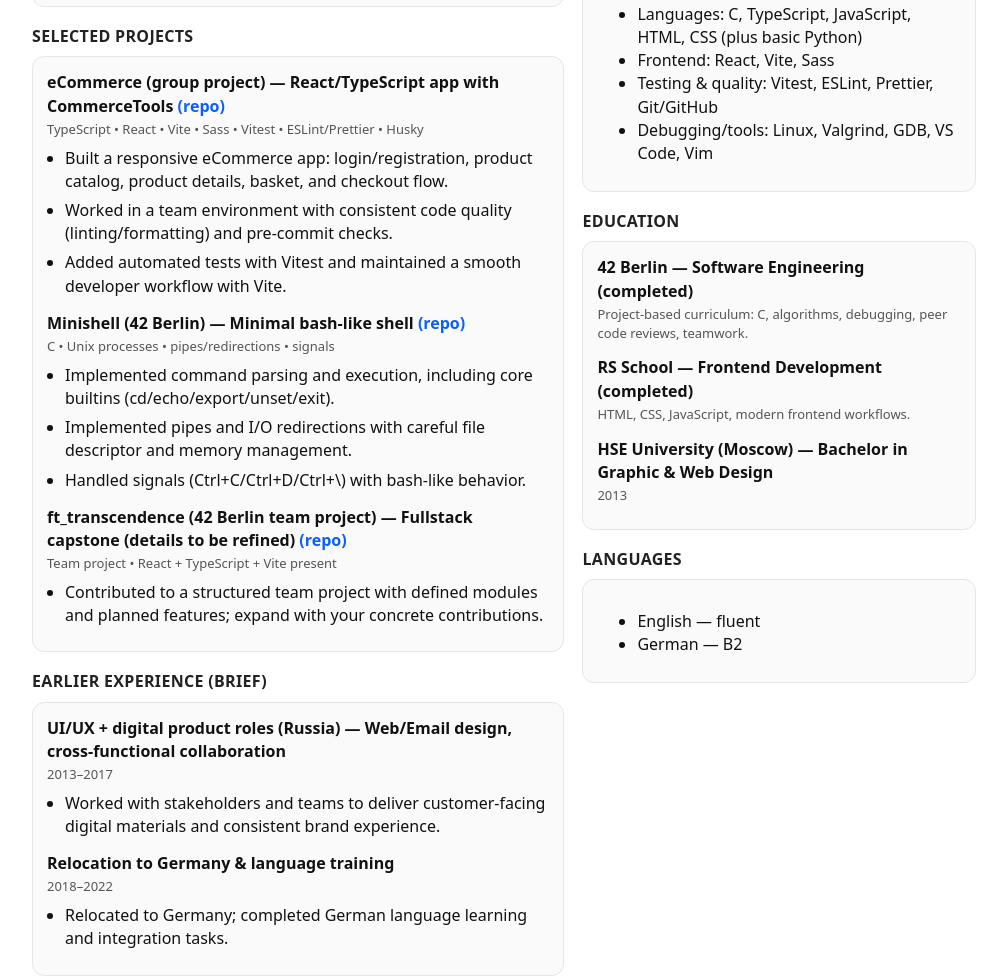
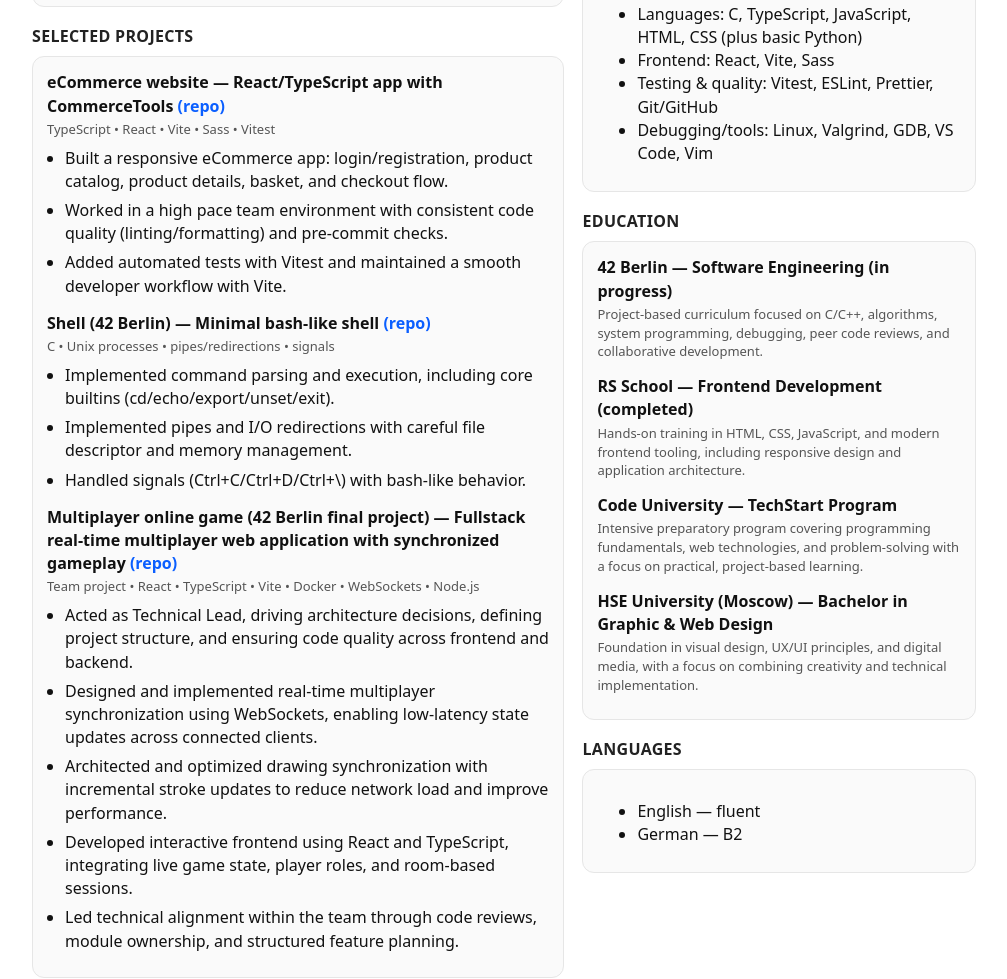
Before and after one commit to n-andr/cv, a plain HTML site: page en/index.html in a window 1280 px wide. Shown: the part 483-1462 px from the top of the page, without its empty margins (136-1143 px from the left). Drawn offline with Linux system fonts and the light colour scheme.

Commit message:
add: update en content

```diff
--- a/assets/cv.en.json
+++ b/assets/cv.en.json
@@ -37,18 +37,18 @@
   },
   "projects": [
     {
-      "name": "eCommerce (group project)",
+      "name": "eCommerce website",
       "tagline": "React/TypeScript app with CommerceTools",
-      "stack": "TypeScript • React • Vite • Sass • Vitest • ESLint/Prettier • Husky",
+      "stack": "TypeScript • React • Vite • Sass • Vitest",
       "links": { "repo": "https://github.com/n-andr/eCommerce-group-project" },
       "bullets": [
         { "text": "Built a responsive eCommerce app: login/registration, product catalog, product details, basket, and checkout flow.", "focus": ["fullstack", "frontend"] },
-        { "text": "Worked in a team environment with consistent code quality (linting/formatting) and pre-commit checks.", "focus": ["fullstack", "frontend", "backend"] },
+        { "text": "Worked in a high pace team environment with consistent code quality (linting/formatting) and pre-commit checks.", "focus": ["fullstack", "frontend", "backend"] },
         { "text": "Added automated tests with Vitest and maintained a smooth developer workflow with Vite.", "focus": ["fullstack", "frontend"] }
       ]
     },
     {
-      "name": "Minishell (42 Berlin)",
+      "name": "Shell (42 Berlin)",
       "tagline": "Minimal bash-like shell",
       "stack": "C • Unix processes • pipes/redirections • signals",
       "links": { "repo": "https://github.com/n-andr/minishell" },
@@ -59,14 +59,33 @@
       ]
     },
     {
-      "name": "ft_transcendence (42 Berlin team project)",
-      "tagline": "Fullstack capstone (details to be refined)",
-      "stack": "Team project • React + TypeScript + Vite present",
-      "links": { "repo": "https://github.com/n-andr/Transcendence" },
-      "bullets": [
-        { "text": "Contributed to a structured team project with defined modules and planned features; expand with your concrete contributions.", "focus": ["fullstack", "frontend", "backend"] }
-      ]
+  "name": "Multiplayer online game (42 Berlin final project)",
+  "tagline": "Fullstack real-time multiplayer web application with synchronized gameplay",
+  "stack": "Team project • React • TypeScript • Vite • Docker • WebSockets • Node.js",
+  "links": { "repo": "https://github.com/n-andr/Transcendence" },
+  "bullets": [
+    {
+      "text": "Acted as Technical Lead, driving architecture decisions, defining project structure, and ensuring code quality across frontend and backend.",
+      "focus": ["leadership", "architecture","fullstack", "frontend", "backend"]
+    },
+    {
+      "text": "Designed and implemented real-time multiplayer synchronization using WebSockets, enabling low-latency state updates across connected clients.",
+      "focus": ["backend", "websockets", "fullstack", "frontend"]
+    },
+    {
+      "text": "Architected and optimized drawing synchronization with incremental stroke updates to reduce network load and improve performance.",
+      "focus": ["frontend", "performance", "fullstack"]
+    },
+    {
+      "text": "Developed interactive frontend using React and TypeScript, integrating live game state, player roles, and room-based sessions.",
+      "focus": ["frontend", "fullstack"]
+    },
+    {
+      "text": "Led technical alignment within the team through code reviews, module ownership, and structured feature planning.",
+      "focus": ["teamwork", "leadership", "fullstack", "frontend"]
     }
+  ]
+}
   ],
   "experience": [
     {
@@ -85,10 +104,23 @@
     }
   ],
   "education": [
-    { "title": "42 Berlin — Software Engineering (completed)", "details": "Project-based curriculum: C, algorithms, debugging, peer code reviews, teamwork." },
-    { "title": "RS School — Frontend Development (completed)", "details": "HTML, CSS, JavaScript, modern frontend workflows." },
-    { "title": "HSE University (Moscow) — Bachelor in Graphic & Web Design", "details": "2013" }
-  ],
+  {
+    "title": "42 Berlin — Software Engineering (in progress)",
+    "details": "Project-based curriculum focused on C/C++, algorithms, system programming, debugging, peer code reviews, and collaborative development."
+  },
+  {
+    "title": "RS School — Frontend Development (completed)",
+    "details": "Hands-on training in HTML, CSS, JavaScript, and modern frontend tooling, including responsive design and application architecture."
+  },
+  {
+    "title": "Code University — TechStart Program",
+    "details": "Intensive preparatory program covering programming fundamentals, web technologies, and problem-solving with a focus on practical, project-based learning."
+  },
+  {
+    "title": "HSE University (Moscow) — Bachelor in Graphic & Web Design",
+    "details": "Foundation in visual design, UX/UI principles, and digital media, with a focus on combining creativity and technical implementation."
+  }
+],
   "languages": [
     "English — fluent",
     "German — B2"
```
Also changed, not shown: index.html (+4 -4 lines).
